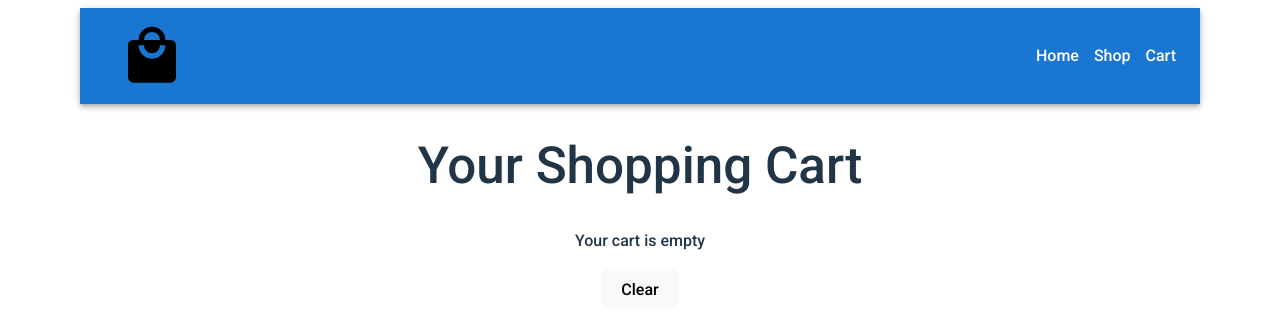
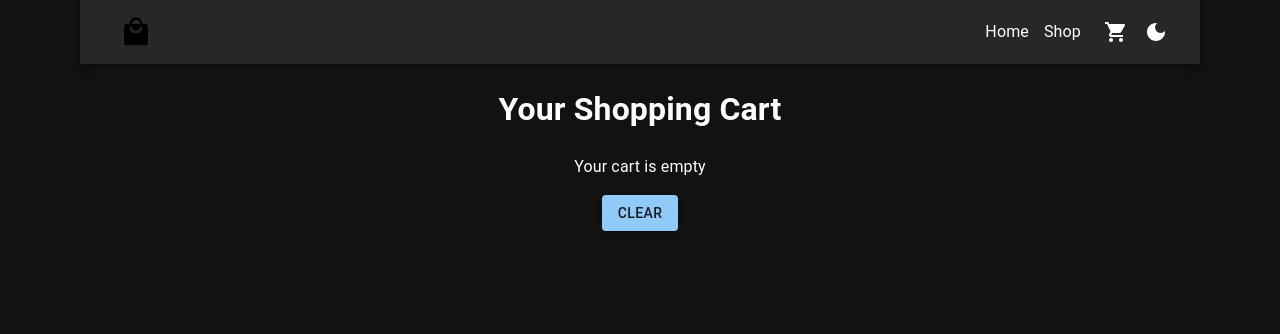
Before and after one commit to Hwent/shoppingCart, a React (Vite) app: page /cart in a window 1280 px wide. Shown: the top 334 px of the page. Built offline with nearby package versions, Linux system fonts and the light colour scheme.

Commit message:
Update layout

```diff
--- a/package.json
+++ b/package.json
@@ -13,6 +13,8 @@
     "@emotion/react": "^11.11.3",
     "@emotion/styled": "^11.11.0",
     "@fontsource/roboto": "^5.0.8",
+    "@mui/icons-material": "^5.15.10",
+    "@mui/lab": "^5.0.0-alpha.165",
     "@mui/material": "^5.15.10",
     "localforage": "^1.10.0",
     "react": "^18.2.0",
--- a/src/App.css
+++ b/src/App.css
@@ -17,25 +17,10 @@
   filter: drop-shadow(0 0 2em #61dafbaa);
 }
 
-@keyframes logo-spin {
-  from {
-    transform: rotate(0deg);
-  }
-  to {
-    transform: rotate(360deg);
-  }
-}
-
-@media (prefers-reduced-motion: no-preference) {
-  a:nth-of-type(2) .logo {
-    animation: logo-spin infinite 20s linear;
-  }
-}
-
 .card {
   padding: 2em;
 }
 
-.read-the-docs {
-  color: #888;
+link {
+  text-decoration: none;
 }
--- a/src/App.jsx
+++ b/src/App.jsx
@@ -1,5 +1,7 @@
 import "./App.css";
-import React from "react";
+import { ThemeProvider, createTheme } from "@mui/material/styles";
+import CssBaseline from "@mui/material/CssBaseline";
+import { React, useState } from "react";
 import { BrowserRouter, Routes, Route } from "react-router-dom";
 import HomePage from "./pages/HomePage";
 import ShopPage from "./pages/ShopPage";
@@ -8,10 +10,25 @@ import ErrorPage from "./pages/ErrorPage";
 import ProductPage from "./pages/ProductPage";
 import CartPage from "./pages/CartPage";
 
+const darkTheme = createTheme({
+  palette: {
+    mode: "dark",
+  },
+});
+
+const lightTheme = createTheme({
+  palette: {
+    mode: "light",
+  },
+});
+
 function App() {
+  const [mode, setMode] = useState(false);
   return (
+    <ThemeProvider theme={mode ? lightTheme : darkTheme}>
+      <CssBaseline />
       <BrowserRouter>
-      <Navbar />
+        <Navbar mode={mode} setMode={setMode} />
         <Routes>
           <Route path="/" element={<HomePage />} />
           <Route path="/shop" element={<ShopPage />} />
@@ -20,6 +37,7 @@ function App() {
           <Route path="*" element={<ErrorPage />} />
         </Routes>
       </BrowserRouter>
+    </ThemeProvider>
   );
 }
 
--- a/src/components/AddCartbtn.jsx
+++ b/src/components/AddCartbtn.jsx
@@ -1,5 +1,6 @@
 import { useState } from "react";
 import localforage from "localforage";
+import { Button } from "@mui/material";
 
 export default function AddCartbtn({ product, amount = 1 }) {
   const [loading, setLoading] = useState(false);
@@ -20,8 +21,8 @@ export default function AddCartbtn({ product, amount = 1 }) {
   };
 
   return (
-    <button onClick={handleClick} disabled={loading}>
+    <Button variant="contained" onClick={handleClick} disabled={loading}>
       Add to Cart
-    </button>
+    </Button>
   );
 }
--- a/src/components/Navbar.jsx
+++ b/src/components/Navbar.jsx
@@ -1,13 +1,30 @@
-import { AppBar, Toolbar, Box } from "@mui/material";
+import { AppBar, Toolbar, Box, IconButton, Badge } from "@mui/material";
 import { NavLink } from "react-router-dom";
+import DarkModeIcon from "@mui/icons-material/DarkMode";
+import LightModeIcon from "@mui/icons-material/LightMode";
+import ShoppingCartIcon from "@mui/icons-material/ShoppingCart";
+import localforage from "localforage";
+import { useState, useEffect } from "react";
 
-export default function Navbar() {
+const useCartItems = () => {
+  const [cartItems, setCartItems] = useState(0);
+  useEffect(() => {
+    localforage.getItem("cart").then((cart) => {
+      setCartItems(cart ? cart.length : 0);
+    });
+  }, []);
+  return cartItems;
+};
+
+export default function Navbar({ mode, setMode }) {
+  const cartItems = useCartItems();
   return (
     <AppBar position="static">
       <Toolbar>
         <Box display="flex" flexGrow={1}>
           <img className="logo" src="/src/assets/Shopping.svg" alt="logo" />
         </Box>
+
         <NavLink
           to="/"
           style={{
@@ -28,12 +45,14 @@ export default function Navbar() {
         >
           Shop
         </NavLink>
-        <NavLink
-          to="/Cart"
-          style={{ color: "inherit", textDecoration: "inherit" }}
-        >
-          Cart
-        </NavLink>
+        <IconButton color="inherit" component={NavLink} to="/Cart">
+          <Badge badgeContent={cartItems} color="primary">
+            <ShoppingCartIcon />
+          </Badge>
+        </IconButton>
+        <IconButton color="inherit" onClick={() => setMode(!mode)}>
+          {mode ? <LightModeIcon /> : <DarkModeIcon />}
+        </IconButton>
       </Toolbar>
     </AppBar>
   );
--- a/src/components/ProductCard.jsx
+++ b/src/components/ProductCard.jsx
@@ -1,53 +1,24 @@
-/** @jsxImportSource @emotion/react */
-import { css } from "@emotion/react";
+import { Card, CardMedia, CardContent, Typography } from "@mui/material";
 import { Link } from "react-router-dom";
+import AddCartbtn from "./AddCartbtn";
 
-import AddCartbtn from "./AddCartbtn";
 export default function ProductCard({ product }) {
   return (
-    <div css={styles.card}>
+    <Card sx={{ maxWidth: 345, m: 2 }}>
       <Link to={`/product/${product.id}`}>
-        <img css={styles.image} src={product.image} alt={product.name} />
+        <CardMedia
+          component="img"
+          sx={{ aspectRatio: "auto" }}
+          image={product.image}
+          alt={product.name}
+        />
       </Link>
-      <h3 css={styles.title}>{product.name}</h3>
-      <p css={styles.price}>${product.price}</p>
-      <AddCartbtn product={product} css={styles.button} />
-    </div>
+      <CardContent>
+        <Typography variant="body2" color="text.secondary">
+          ${product.price}
+        </Typography>
+        <AddCartbtn product={product} />
+      </CardContent>
+    </Card>
   );
 }
-
-const styles = {
-  card: css`
-    border: 1px solid #ddd;
-    border-radius: 4px;
-    padding: 20px;
-    margin: 20px;
-    text-align: center;
-  `,
-  image: css`
-    width: 100%;
-    height: auto;
-  `,
-  title: css`
-    margin: 0;
-    padding: 0;
-    font-size: 1.2em;
-    color: #333;
-  `,
-  price: css`
-    font-size: 1em;
-    color: #666;
-  `,
-  button: css`
-    background-color: #008cba; /* Blue */
-    border: none;
-    color: white;
-    padding: 15px 32px;
-    text-align: center;
-    text-decoration: none;
-    display: inline-block;
-    font-size: 16px;
-    margin: 4px 2px;
-    cursor: pointer;
-  `,
-};
--- a/src/index.css
+++ /dev/null
@@ -1,60 +0,0 @@
-:root {
-  font-family: "Roboto", sans-serif;
-  line-height: 1.5;
-  font-weight: 400;
-
-  color-scheme: light dark;
-  color: rgba(255, 255, 255, 0.87);
-  background-color: #242424;
-
-  font-synthesis: none;
-  text-rendering: optimizeLegibility;
-  -webkit-font-smoothing: antialiased;
-  -moz-osx-font-smoothing: grayscale;
-}
-
-a {
-  font-weight: 500;
-  color: #646cff;
-  text-decoration: inherit;
-}
-a:hover {
-  color: #535bf2;
-}
-
-h1 {
-  font-size: 3.2em;
-  line-height: 1.1;
-}
-
-button {
-  border-radius: 8px;
-  border: 1px solid transparent;
-  padding: 0.6em 1.2em;
-  font-size: 1em;
-  font-weight: 500;
-  font-family: inherit;
-  background-color: #1a1a1a;
-  cursor: pointer;
-  transition: border-color 0.25s;
-}
-button:hover {
-  border-color: #646cff;
-}
-button:focus,
-button:focus-visible {
-  outline: 4px auto -webkit-focus-ring-color;
-}
-
-@media (prefers-color-scheme: light) {
-  :root {
-    color: #213547;
-    background-color: #ffffff;
-  }
-  a:hover {
-    color: #747bff;
-  }
-  button {
-    background-color: #f9f9f9;
-  }
-}
--- a/src/main.jsx
+++ b/src/main.jsx
@@ -1,8 +1,6 @@
 import React from "react";
 import ReactDOM from "react-dom/client";
 import App from "./App.jsx";
-import "./index.css";
-import "@fontsource/roboto/500.css";
 
 // Set localforage as a global variable for debugging
 import localforage from "localforage";
--- a/src/pages/CartPage.jsx
+++ b/src/pages/CartPage.jsx
@@ -1,5 +1,19 @@
 import { useState, useEffect } from "react";
 import localforage from "localforage";
+import { NavLink } from "react-router-dom";
+import {
+  List,
+  ListItem,
+  ListItemText,
+  ListItemButton,
+  ListItemAvatar,
+  Avatar,
+  Button,
+  Box,
+  IconButton,
+} from "@mui/material";
+import AddIcon from "@mui/icons-material/Add";
+import RemoveIcon from "@mui/icons-material/Remove";
 
 export default function CartPage() {
   const [cart, setCart] = useState([]);
@@ -24,18 +38,80 @@ export default function CartPage() {
       {cart.length === 0 ? (
         <p>Your cart is empty</p>
       ) : (
-        <ul>
+        <List>
           {cart.map((product) => (
-            <li key={product.id}>
-              {product.title} - Price: ${product.price} - Quantity:{" "}
-              {product.amount}
-            </li>
+            <ListItem key={product.id}>
+              <ListItemAvatar>
+                <Avatar alt={product.title} src={product.image} />
+              </ListItemAvatar>
+              <ListItemText
+                primary={product.title}
+                secondary={`Price: $${product.price}`}
+              />
+              <Box
+                display="flex"
+                justifyContent="flex-end"
+                alignItems="center"
+                gap={1}
+                flex={1}
+              >
+                <IconButton
+                  size="small"
+                  onClick={() => {
+                    if (product.amount > 1) {
+                      const newCart = cart.map((p) =>
+                        p.id === product.id ? { ...p, amount: p.amount - 1 } : p
+                      );
+                      localforage.setItem("cart", newCart);
+                      setCart(newCart);
+                    }
+                  }}
+                >
+                  <RemoveIcon />
+                </IconButton>
+                {product.amount}
+                <IconButton
+                  size="small"
+                  onClick={() => {
+                    const newCart = cart.map((p) =>
+                      p.id === product.id ? { ...p, amount: p.amount + 1 } : p
+                    );
+                    localforage.setItem("cart", newCart);
+                    setCart(newCart);
+                  }}
+                >
+                  <AddIcon />
+                </IconButton>
+                <NavLink
+                  to={`/product/${product.id}`}
+                  style={{ color: "inherit", textDecoration: "none" }}
+                >
+                  View
+                </NavLink>
+                <Button
+                  variant="contained"
+                  color="secondary"
+                  onClick={() => {
+                    const newCart = cart.filter((p) => p.id !== product.id);
+                    localforage.setItem("cart", newCart);
+                    setCart(newCart);
+                  }}
+                >
+                  Remove
+                </Button>
+              </Box>
+            </ListItem>
           ))}
-        </ul>
+        </List>
       )}
-      <button onClick={handleClear} disabled={loading}>
+      <Button
+        variant="contained"
+        color="primary"
+        onClick={handleClear}
+        disabled={loading}
+      >
         Clear
-      </button>
+      </Button>
     </div>
   );
 }
```
Also changed, not shown: src/components/Products.jsx (+10 -10 lines), 1 other file (tests, documents, lock files or other folders). Lines whose indentation alone changed are shown as unchanged.
